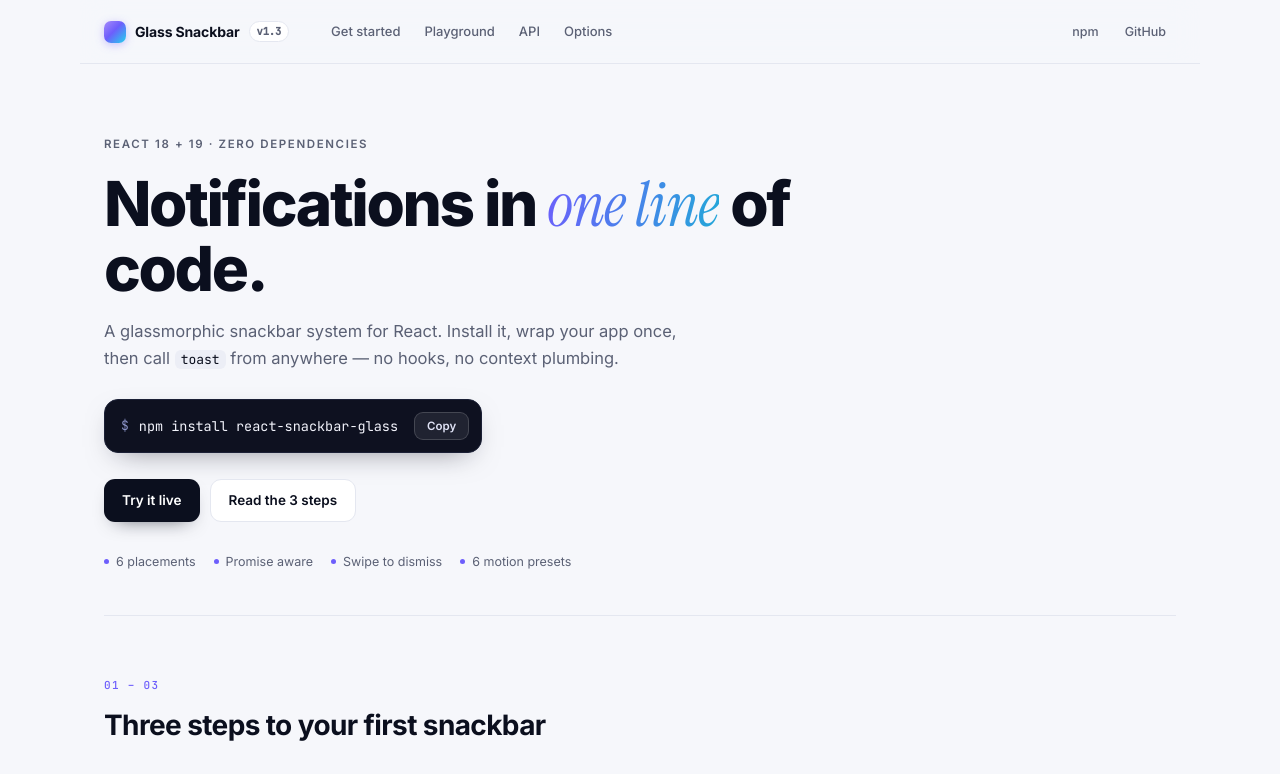
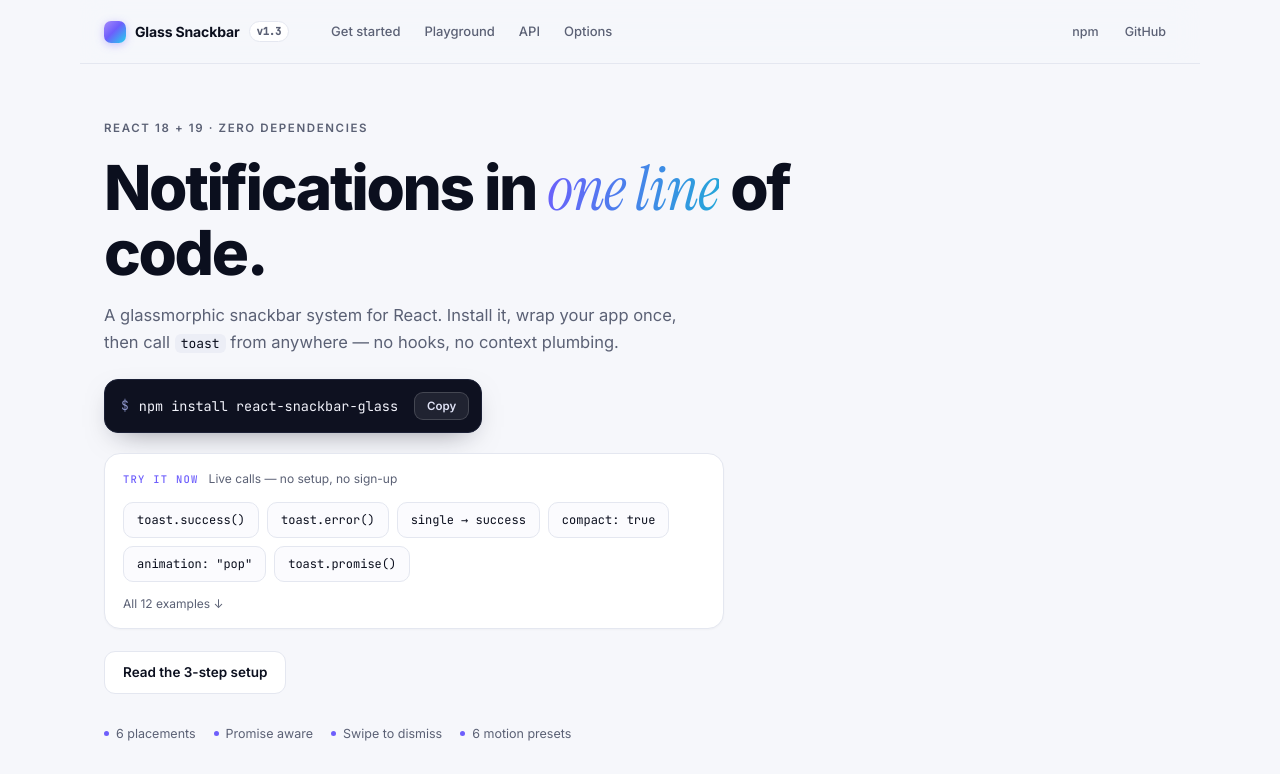
Before and after one commit to gorkembayraktar/react-snackbar-glass, a React (Vite) app in the folder demo/: page / in a window 1280 px wide. Shown: the top 774 px of the page. Built offline with nearby package versions, Linux system fonts and the light colour scheme.

Commit message:
feat(demo): hero quick-try panel with live playground buttons

```diff
--- a/demo/src/ApiHome.tsx
+++ b/demo/src/ApiHome.tsx
@@ -34,9 +34,15 @@
   run: () => void;
 }
 
-function wait(ms: number) {
-  return new Promise<void>((resolve) => window.setTimeout(resolve, ms));
-}
+/* Hero quick actions: the six calls worth seeing first. */
+const HERO_IDS = [
+  'success',
+  'error',
+  'single',
+  'compact',
+  'motion',
+  'promise',
+] as const;
 
 const EXAMPLES: Example[] = [
   {
@@ -251,6 +257,11 @@
   const [activeId, setActiveId] = useState(EXAMPLES[0]!.id);
   const active = EXAMPLES.find((example) => example.id === activeId)!;
 
+  const runExample = (example: Example) => {
+    setActiveId(example.id);
+    example.run();
+  };
+
   return (
     <SnackbarProvider position="bottom-right" duration={5200} theme="light">
       <div className="docs">
@@ -298,12 +309,36 @@
 
             <InstallBar command={INSTALL} />
 
+            <div className="quick-try">
+              <div className="quick-try__head">
+                <span className="quick-try__label">Try it now</span>
+                <span className="quick-try__hint">
+                  Live calls — no setup, no sign-up
+                </span>
+              </div>
+              <div className="quick-try__buttons">
+                {HERO_IDS.map((id) => {
+                  const example = EXAMPLES.find((item) => item.id === id)!;
+                  return (
+                    <button
+                      key={id}
+                      type="button"
+                      className="quick-btn"
+                      onClick={() => runExample(example)}
+                    >
+                      {example.label}
+                    </button>
+                  );
+                })}
+              </div>
+              <a className="quick-try__more" href="#playground">
+                All {EXAMPLES.length} examples ↓
+              </a>
+            </div>
+
             <div className="hero__actions">
-              <a className="button button--solid" href="#playground">
-                Try it live
-              </a>
               <a className="button button--quiet" href="#start">
-                Read the 3 steps
+                Read the 3-step setup
               </a>
             </div>
 
@@ -375,10 +410,7 @@
                               example.id === activeId ? ' is-active' : ''
                             }`}
                             aria-pressed={example.id === activeId}
-                            onClick={() => {
-                              setActiveId(example.id);
-                              example.run();
-                            }}
+                            onClick={() => runExample(example)}
                           >
                             {example.label}
                           </button>
--- a/demo/src/api-home.css
+++ b/demo/src/api-home.css
@@ -155,7 +155,7 @@
 /* ------------------------------------------------------------------- hero */
 
 .hero {
-  padding: 72px 0 44px;
+  padding: 56px 0 40px;
   max-width: 760px;
 }
 
@@ -189,7 +189,7 @@
 
 .hero__lede {
   max-width: 56ch;
-  margin: 0 0 28px;
+  margin: 0 0 24px;
   color: var(--docs-muted);
   font-size: 16.5px;
   line-height: 1.6;
@@ -211,7 +211,7 @@
   gap: 10px;
   width: fit-content;
   max-width: 100%;
-  margin-bottom: 26px;
+  margin-bottom: 20px;
   padding: 12px 12px 12px 16px;
   border: 1px solid #1b2036;
   border-radius: 14px;
@@ -252,12 +252,87 @@
   color: #fff;
 }
 
+/* quick-try panel */
+
+.quick-try {
+  max-width: 620px;
+  margin: 0 0 22px;
+  padding: 16px 18px 14px;
+  border: 1px solid var(--docs-line);
+  border-radius: var(--docs-radius);
+  background: var(--docs-panel);
+  box-shadow: 0 1px 2px rgba(11, 15, 30, 0.03);
+}
+
+.quick-try__head {
+  display: flex;
+  flex-wrap: wrap;
+  align-items: baseline;
+  gap: 10px;
+  margin-bottom: 13px;
+}
+
+.quick-try__label {
+  color: var(--docs-accent);
+  font-family: var(--docs-mono);
+  font-size: 10.5px;
+  font-weight: 500;
+  letter-spacing: 0.12em;
+  text-transform: uppercase;
+}
+
+.quick-try__hint {
+  color: var(--docs-muted);
+  font-size: 12px;
+}
+
+.quick-try__buttons {
+  display: flex;
+  flex-wrap: wrap;
+  gap: 8px;
+}
+
+.quick-btn {
+  padding: 9px 13px;
+  border: 1px solid var(--docs-line);
+  border-radius: 10px;
+  background: #fbfbfe;
+  color: var(--docs-ink);
+  font-family: var(--docs-mono);
+  font-size: 12px;
+  cursor: pointer;
+  transition: border-color 140ms ease, background 140ms ease,
+    color 140ms ease, transform 120ms ease;
+}
+
+.quick-btn:hover {
+  border-color: var(--docs-accent);
+  background: var(--docs-accent-soft);
+  color: var(--docs-accent);
+}
+
+.quick-btn:active {
+  transform: scale(0.97);
+}
+
+.quick-try__more {
+  display: inline-block;
+  margin-top: 13px;
+  color: var(--docs-muted);
+  font-size: 12px;
+}
+
+.quick-try__more:hover {
+  color: var(--docs-ink);
+}
+
 /* buttons */
 
 .hero__actions {
   display: flex;
   flex-wrap: wrap;
   gap: 10px;
+  margin-bottom: 26px;
 }
 
 .button {
```
